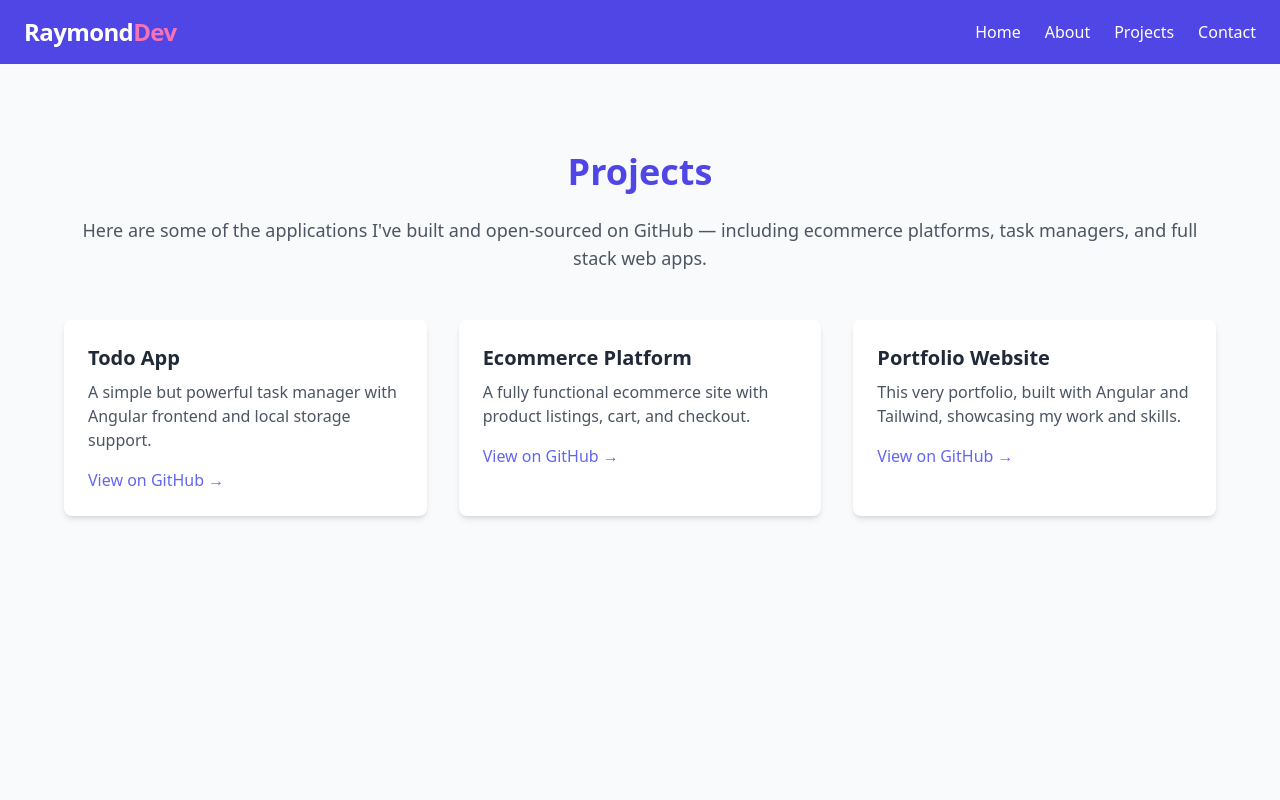
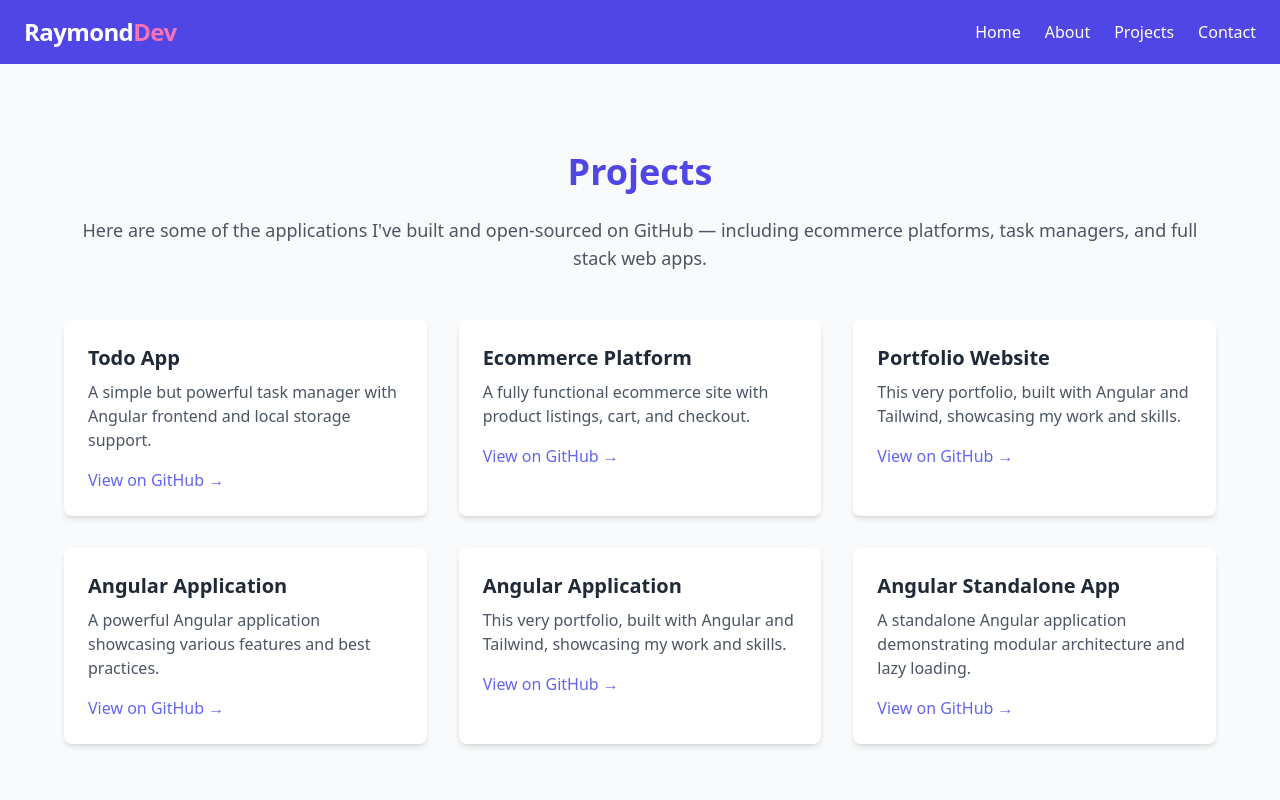
Before and after one commit to Raymondtawiah640/project, an Angular app: page /projects in a window 1280 px wide. Shown: the top 800 px of the page. Built offline with nearby package versions, Linux system fonts and the light colour scheme.

Commit message:
Added a new project to the projects page

```diff
--- a/src/app/projects/projects.html
+++ b/src/app/projects/projects.html
@@ -29,6 +29,27 @@
         <a href="http://localhost:4200/home" target="_blank"
           class="text-indigo-500 font-medium hover:underline">View on GitHub →</a>
       </div>
+
+      <div class="bg-white rounded-lg shadow-md p-6">
+        <h3 class="text-xl font-semibold mb-2">Angular Application</h3>
+        <p class="text-gray-600 mb-4">A powerful Angular application showcasing various features and best practices.</p>
+        <a href="https://github.com/Raymondtawiah640/myApp" target="_blank"
+          class="text-indigo-500 font-medium hover:underline">View on GitHub →</a>
+      </div>
+
+      <div class="bg-white rounded-lg shadow-md p-6">
+        <h3 class="text-xl font-semibold mb-2">Angular Application</h3>
+        <p class="text-gray-600 mb-4">This very portfolio, built with Angular and Tailwind, showcasing my work and skills.</p>
+        <a href="https://github.com/Raymondtawiah640/app" target="_blank"
+          class="text-indigo-500 font-medium hover:underline">View on GitHub →</a>
+      </div>
+
+      <div class="bg-white rounded-lg shadow-md p-6">
+        <h3 class="text-xl font-semibold mb-2">Angular Standalone App</h3>
+        <p class="text-gray-600 mb-4">A standalone Angular application demonstrating modular architecture and lazy loading.</p>
+        <a href="https://github.com/Raymondtawiah640/my-standalone-app" target="_blank"
+          class="text-indigo-500 font-medium hover:underline">View on GitHub →</a>
+      </div>
     </div>
   </div>
 </section>
```
